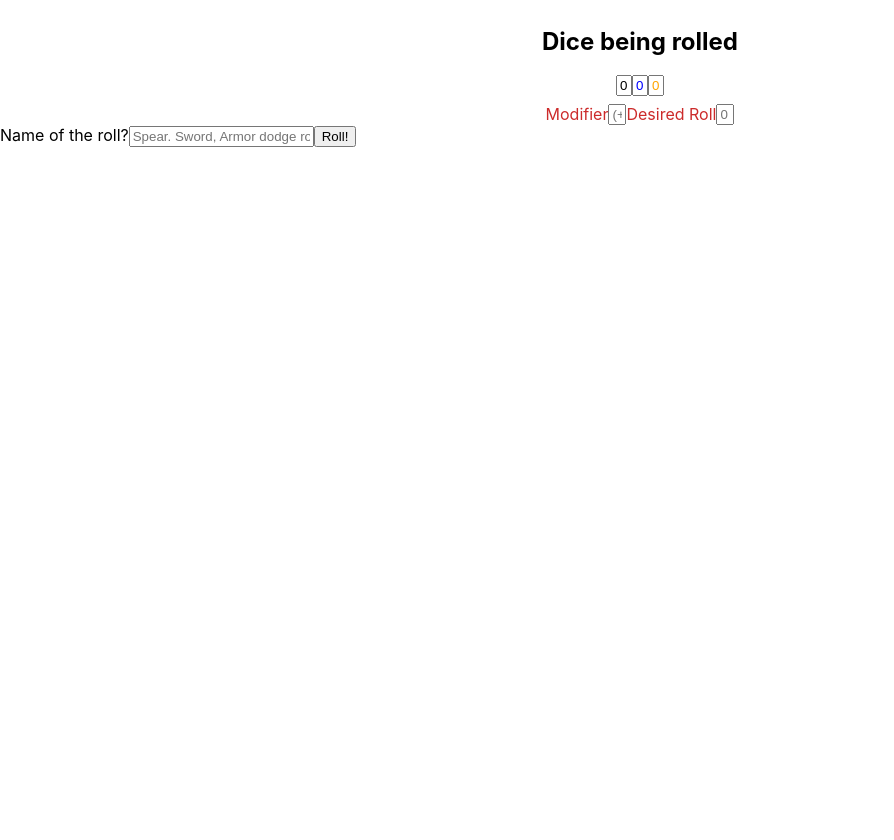
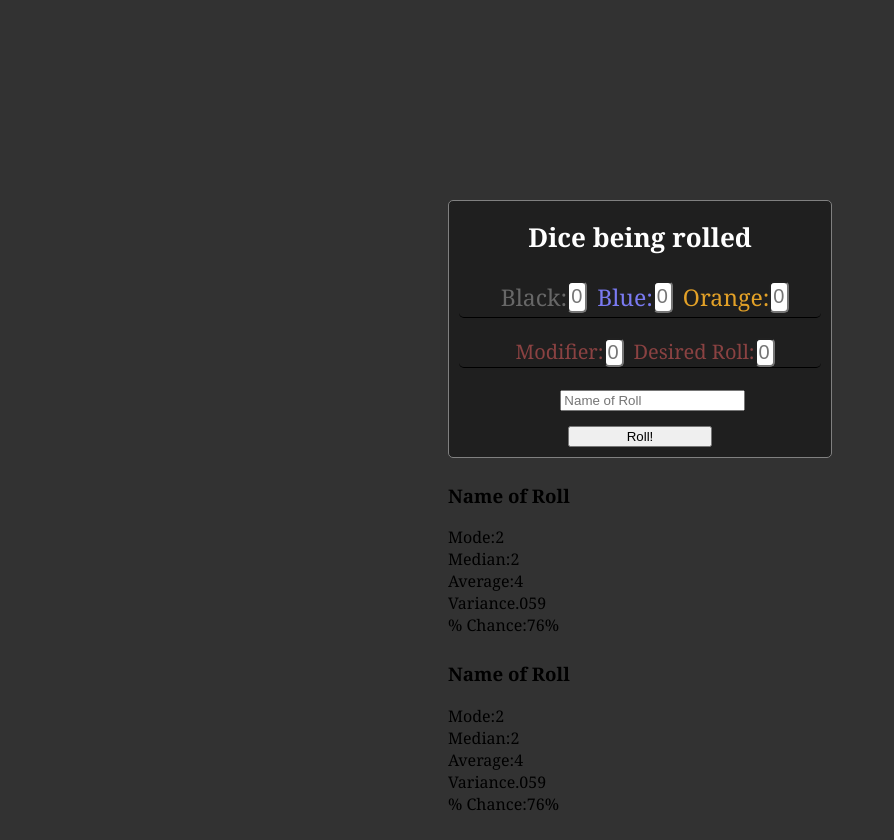
Before and after one commit to jmontesano90/dark-react, a React (Create React App) app: page / in a window 1280 px wide. Shown: the whole page, without its empty margins (0-894 px from the left). Before the commit the page ends 800 px from the top, so only its background shows below. Built offline with nearby package versions, Linux system fonts and the light colour scheme.

Commit message:
added calculations and barebones results page

```diff
--- /dev/null
+++ b/src/App.css
@@ -0,0 +1,4 @@
+body {
+  background-color: rgb(50, 50, 50);
+  font-family: Georgia, "Times New Roman", Times, serif;
+}
--- a/src/App.js
+++ b/src/App.js
@@ -1,7 +1,10 @@
 import React, { Component } from "react";
-//import './App.css';
+import "./App.css";
 import UserInput from "./input/UserInput";
 import ResultContext from "./ResultContext";
+import InputBox from "./input/InputBox";
+import Results from "./results/Results";
+import { calculateStats } from "./calculations";
 
 class App extends Component {
   constructor(props) {
@@ -26,7 +29,11 @@ class App extends Component {
     };
     return (
       <ResultContext.Provider value={value}>
-        <UserInput />
+        <main>
+          <InputBox />
+          <Results />
+          <Results />
+        </main>
       </ResultContext.Provider>
     );
   }
--- /dev/null
+++ b/src/calculations.js
@@ -0,0 +1,107 @@
+const blackDice = [0, 1, 1, 1, 2, 2];
+const blueDice = [1, 1, 2, 2, 2, 3];
+const orangeDice = [1, 2, 2, 3, 3, 4];
+
+function diceRoll() {
+  let dice = Math.random() * 6 - 0.5;
+  dice = Math.round(dice);
+  return dice;
+  // $('.mode').text(dice);
+  //simulates a dice roll
+}
+
+function simulateRolls(black, blue, orange, modifier) {
+  let blackTotal = 0;
+  for (i = 0; i !== black; i++) {
+    blackTotal += blackDice[diceRoll()];
+  }
+  let blueTotal = 0;
+  for (i = 0; i !== blue; i++) {
+    blueTotal += blueDice[diceRoll()];
+  }
+  let orangeTotal = 0;
+  for (i = 0; i !== orange; i++) {
+    orangeTotal += orangeDice[diceRoll()];
+  }
+
+  return blackTotal + blueTotal + orangeTotal + modifier;
+}
+
+function average(rolls) {
+  let averageRoll = 0;
+  for (i = 0; i < rolls.length; i++) {
+    averageRoll += rolls[i];
+  }
+  averageRoll = averageRoll / rolls.length;
+}
+
+function median(rolls) {
+  rolls.sort(function(a, b) {
+    return a - b;
+  });
+  return rolls[rolls.length / 2];
+}
+
+function variance(rolls, average) {
+  let u = 0;
+  // rolls2 = runFiftyRolls();
+  let variance = 0;
+  while (u < rolls.length) {
+    variance += (average - rolls[u]) ** 2;
+    u++;
+  }
+  return Math.round(1000 * (variance / rolls.length)) / 1000;
+}
+
+function percentRoll(rolls, desiredRoll) {
+  rolls.sort(function(a, b) {
+    return a - b;
+  });
+  for (i = 0; desiredRoll != rolls[i] && i < rolls.length; i++) {}
+  return (rolls.length - i) / 50;
+}
+
+function mode(rolls) {
+  const numberCounts = [];
+
+  for (i = 0; i < rolls.length; i++) {
+    let y = 0;
+    while (y < numberCounts.length) {
+      if (numberCounts[y].number == rolls[i]) {
+        numberCounts[y].numberCount += 1;
+        break;
+        //check numberCounts to see if this roll has already been seen before, if it has increment the numberCount, break out of the loop
+      }
+      y++;
+    }
+    if (y == numberCounts.length) {
+      numberCounts.push({
+        number: rolls[i],
+        numberCount: 1
+      });
+    } // if this roll was not added previously, it will be added here.  If y == numberCounts.length that means it went all the way to the end of the array and did not add it, meaning we have to add it.
+  }
+  numberCounts.sort(function(a, b) {
+    return b.numberCount - a.numberCount;
+  });
+  return numberCounts[0].number;
+}
+
+export function calculateStats(black, blue, orange, modifier, desiredRoll) {
+  let cumulativeRolls = [];
+  for (i = 0; i < 5000; i++) {
+    cumulativeRolls.push(simulateRolls(black, blue, orange, modifier));
+  }
+
+  let mean = average(cumulativeRolls);
+
+  let calculations = {
+    average: mean,
+    median: median(cumulativeRolls),
+    variance: variance(cumulativeRolls, mean),
+    percentRoll: percentRoll(cumulativeRolls, desiredRoll),
+    mode: mode(cumulativeRolls)
+  };
+
+  return calculations;
+}
--- a/src/input/InputBox.css
+++ b/src/input/InputBox.css
@@ -1,50 +1,108 @@
+.inputForm {
+  border: 1px solid gray;
+  border-radius: 5px;
+  margin-top: 200px;
+  margin-left: 35%;
+  margin-right: 35%;
+  padding: 10px;
+  background-color: rgb(31, 31, 31);
+}
+
 h2 {
   margin-left: auto;
   margin-right: auto;
   margin-top: 8px;
+  color: rgb(255, 255, 255);
+  display: flex;
+  flex-direction: row;
+  justify-content: center;
+  font-size: 26px;
+}
+
+.colors {
+  margin-top: 8px;
+  padding: 4px;
+  border-bottom: 1px black solid;
+  border-radius: 5px;
   color: black;
   display: flex;
   flex-direction: row;
   justify-content: center;
 }
 
-.colors {
-  margin-top: 8px;
-  color: black;
+.color {
+  margin-left: 10px;
+  font-size: 23px;
+}
+
+.additional {
+  margin-left: 10px;
+  font-size: 20px;
+}
+
+.additionalInput {
+  margin-top: 20px;
+  color: rgb(138, 66, 66);
   display: flex;
   flex-direction: row;
   justify-content: center;
+  border-bottom: 1px black solid;
+  border-radius: 5px;
 }
 
-.additionalInput {
-  margin-top: 8px;
-  color: rgb(204, 43, 43);
+.rollButton {
+  margin-left: 30%;
+  margin-right: 30%;
+  margin-top: 15px;
+}
+#nameOfRoll {
+  margin-left: 28%;
+  margin-right: 0%;
+}
+.bottomInput {
+  margin-top: 20px;
   display: flex;
-  flex-direction: row;
-  justify-content: center;
+  flex-direction: column;
+  justify-content: space-evenly;
 }
 
-#black::placeholder {
+/* #black::placeholder {
   color: black;
   opacity: 1;
+} */
+
+.black {
+  color: rgba(116, 116, 116, 0.856);
 }
 
-#blue::placeholder {
+/* #blue::placeholder {
   color: blue;
   font-size: 20;
   opacity: 1;
+} */
+
+.blue {
+  color: rgba(128, 128, 255, 0.938);
 }
 
-#orange::placeholder {
+/* #orange::placeholder {
   color: orange;
   opacity: 1;
+} */
+
+.orange {
+  color: rgba(255, 180, 41, 0.877);
 }
 .colorInput {
-  width: 8px;
+  width: 12px;
+  font-size: 20px;
+  border-radius: 5px;
 }
 
 .otherInput {
-  width: 10px;
+  width: 12px;
+  font-size: 20px;
+  border-radius: 5px;
 }
 
 .nameOfRoll {
--- a/src/input/InputBox.js
+++ b/src/input/InputBox.js
@@ -1,76 +1,147 @@
 import React, { Component } from "react";
+import ResultContext from "../ResultContext";
 import "./InputBox.css";
 
 class InputBox extends Component {
+  constructor(props) {
+    super(props);
+    this.state = {
+      result: {
+        black: {
+          value: "",
+          touched: false
+        },
+        blue: {
+          value: "",
+          touched: false
+        },
+        orange: {
+          value: "",
+          touched: false
+        },
+        modifier: {
+          value: "",
+          touched: false
+        },
+        desiredRoll: {
+          value: "",
+          touched: false
+        },
+        nameOfRoll: null
+      }
+    };
+    this.handleChange = this.handleChange.bind(this);
+  }
+
+  // static contextType = ResultContext;
+
+  handleChange(event) {
+    let result = { ...this.state.result };
+    result[event.target.name.toString()] = {
+      value: event.target.value,
+      touched: true
+    };
+    this.setState(
+      {
+        result
+      },
+      () => {
+        //console.log(this.state.result);
+      }
+    );
+  }
+
+  static contextType = ResultContext;
+
+  handleSubmit(event) {
+    event.preventDefault();
+    this.context.addResult(this.state.result);
+    console.log("I was clicked", this.state.result);
+  }
+  rend;
+
   render() {
     return (
-      <div>
-        <form className="newResult" onSubmit={e => this.props.handleSubmit(e)}>
+      <div className="inputForm">
+        <form className="newResult" onSubmit={e => this.handleSubmit(e)}>
           <h2>Dice being rolled</h2>
           <div className="colors">
-            <label htmlFor="black" className="black"></label>
+            <label htmlFor="black" className="black color">
+              Black:
+            </label>
             <input
               className="colorInput"
               type="text"
               name="black"
               id="black"
               placeholder="0"
-              onChange={e => this.props.handleChange(e)}
+              onChange={e => this.handleChange(e)}
             />
 
-            <label htmlFor="blue" className="blue color"></label>
+            <label htmlFor="blue" className="blue color">
+              Blue:
+            </label>
             <input
               className="colorInput"
               type="text"
               name="blue"
               id="blue"
               placeholder="0"
-              onChange={e => this.props.handleChange(e)}
+              onChange={e => this.handleChange(e)}
             />
 
-            <label htmlFor="orange" className="orange color"></label>
+            <label htmlFor="orange" className="orange color">
+              Orange:
+            </label>
             <input
               className="colorInput"
               type="text"
               name="orange"
               id="orange"
               placeholder="0"
-              onChange={e => this.props.handleChange(e)}
+              onChange={e => this.handleChange(e)}
             />
           </div>
 
           <div className="additionalInput">
-            <label htmlFor="modifier">Modifier</label>
+            <label htmlFor="modifier" className="additional">
+              Modifier:
+            </label>
             <input
               className="otherInput"
               type="text"
               name="modifier"
               id="modifier"
-              placeholder="(+1, -1)"
-              onChange={e => this.props.handleChange(e)}
+              placeholder="0"
+              onChange={e => this.handleChange(e)}
             />
 
-            <label htmlFor="desiredRoll">Desired Roll</label>
+            <label htmlFor="desiredRoll" className="additional">
+              Desired Roll:
+            </label>
             <input
               className="otherInput"
               type="text"
               name="desiredRoll"
               id="desiredRoll"
               placeholder="0"
-              onChange={e => this.props.handleChange(e)}
+              onChange={e => this.handleChange(e)}
             />
           </div>
+          <div className="bottomInput">
             <label htmlFor="nameOfRoll">
-            Name of the roll?
               <input
                 type="text"
                 name="nameOfRoll"
                 id="nameOfRoll"
-              placeholder="Spear. Sword, Armor dodge rolls etc"
-              onChange={e => this.props.handleChange(e)}
+                placeholder="Name of Roll"
+                onChange={e => this.handleChange(e)}
               />
             </label>
-          <button type="submit">Roll!</button>
+            <button type="submit" className="rollButton">
+              Roll!
+            </button>
+          </div>
         </form>
       </div>
     );
--- a/src/input/UserInput.js
+++ b/src/input/UserInput.js
@@ -32,7 +32,7 @@ class UserInput extends Component {
 
   handleSubmit(event) {
     event.preventDefault();
-    // console.log("I was clicked", this.state.result);
+    console.log("I was clicked", this.state.result);
   }
   render() {
     return (
--- /dev/null
+++ b/src/results/Results.css
@@ -0,0 +1,3 @@
+.results {
+  margin: 25px 35%;
+}
--- /dev/null
+++ b/src/results/Results.js
@@ -0,0 +1,34 @@
+import React, { Component } from "react";
+import "./Results.css";
+
+class Results extends Component {
+  render() {
+    return (
+      <div className="results">
+        <h3>Name of Roll</h3>
+        <div className="result">
+          <span>Mode:</span>
+          <span>2</span>
+        </div>
+        <div className="result">
+          <span>Median:</span>
+          <span>2</span>
+        </div>
+        <div className="result">
+          <span>Average:</span>
+          <span>4</span>
+        </div>
+        <div className="result">
+          <span>Variance</span>
+          <span>.059</span>
+        </div>
+        <div className="result">
+          <span>% Chance:</span>
+          <span>76%</span>
+        </div>
+      </div>
+    );
+  }
+}
+
+export default Results;
```
Lines whose indentation alone changed are shown as unchanged.
